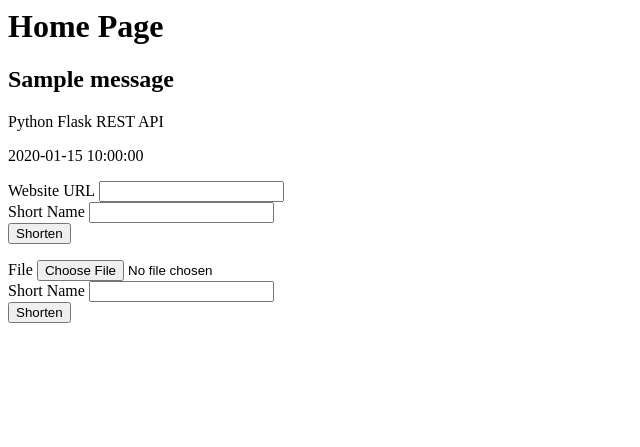
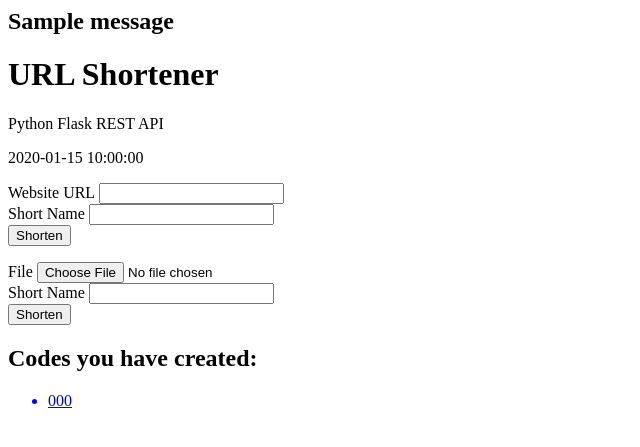
Before and after one commit to depazjose/python_web_appi, a Flask app: template application/templates/home.html in a window 1280 px wide. Shown: the top 447 px of the page, without its empty margins (0-640 px from the left). Run offline with Flask 3, Linux system fonts and the light colour scheme; the template is opened without the code that fills it: most values are stand-ins (such as "Sample title", 1, 10 or a date in 2020); one stand-in notice (Sample message) is shown.

Commit message:
Add base HTML

```diff
--- /dev/null
+++ b/application/templates/base.html
@@ -0,0 +1,13 @@
+<head>
+    <title>
+        {% block title %}
+        {% endblock %}
+    </title>
+</head>
+
+{% for message in get_flashed_messages() %}
+<h2> {{ message}} </h2>
+{% endfor %}
+
+{% block main %}
+{% endblock %}
--- a/application/templates/home.html
+++ b/application/templates/home.html
@@ -1,11 +1,15 @@
+{% extends 'base.html' %}
+
+
+{% block title %}Url Shortener {% endblock %}
+{% block main %}
+
 <html>
     <head>
         <h1>
-            Home Page
+            URL Shortener
         </h1>
-        {% for message in get_flashed_messages() %}
-        <h2> {{ message}} </h2>
-        {% endfor %}
+
     </head>
     <body>
         <p>
@@ -34,5 +38,20 @@
             </br>
             <input type="submit" value="Shorten">
         </form>
+
+        {% if codes %}
+        <h2>Codes you have created:</h2>
+        <ul>
+            {% for code in codes %}
+            <a href="{{ url_for('redirect_to_url', code=code) }}">
+            <li>
+                {{ code }}
+            </li>
+        </a>
+            {% endfor %}
+        </ul>
+        {% endif %}
     </body>
 </html>
+
+{% endblock %}
--- a/application/templates/page_not_found.html
+++ b/application/templates/page_not_found.html
@@ -1,3 +1,7 @@
+{% extends 'base.html' %}
+
+{% block title %}Page Not Found {% endblock %}
+{% block main %}
 <html>
    <h1>Page not found</h1>
    <body>
@@ -8,3 +12,4 @@
 
    </body>
 </html>
+{% endblock %}
--- a/urls.json
+++ b/urls.json
@@ -1 +1 @@
-{"mdt": {"url": "mdt"}, "mdt1": {"url": "mdt1"}, "wave": {"file": "wavewave-dark-fedora.png"}, "miblog": {"url": "http://unixescuintla.blogspot.com/"}, "me": {"file": "meIMG_20220316_123204_388.jpg"}}
+{"me": {"url": "http://unixblogspot.com"}, "am": {"url": "http://unixescuintla.blogspot.com"}, "by": {"file": "byIMG_20220316_123204_388_per_.png"}, "prensa": {"url": "http://www.prensalibre.com"}}
```
Also changed, not shown: application/templates/your_url.html (+8 -0 lines), routes.py (+8 -2 lines), 1 other file.
